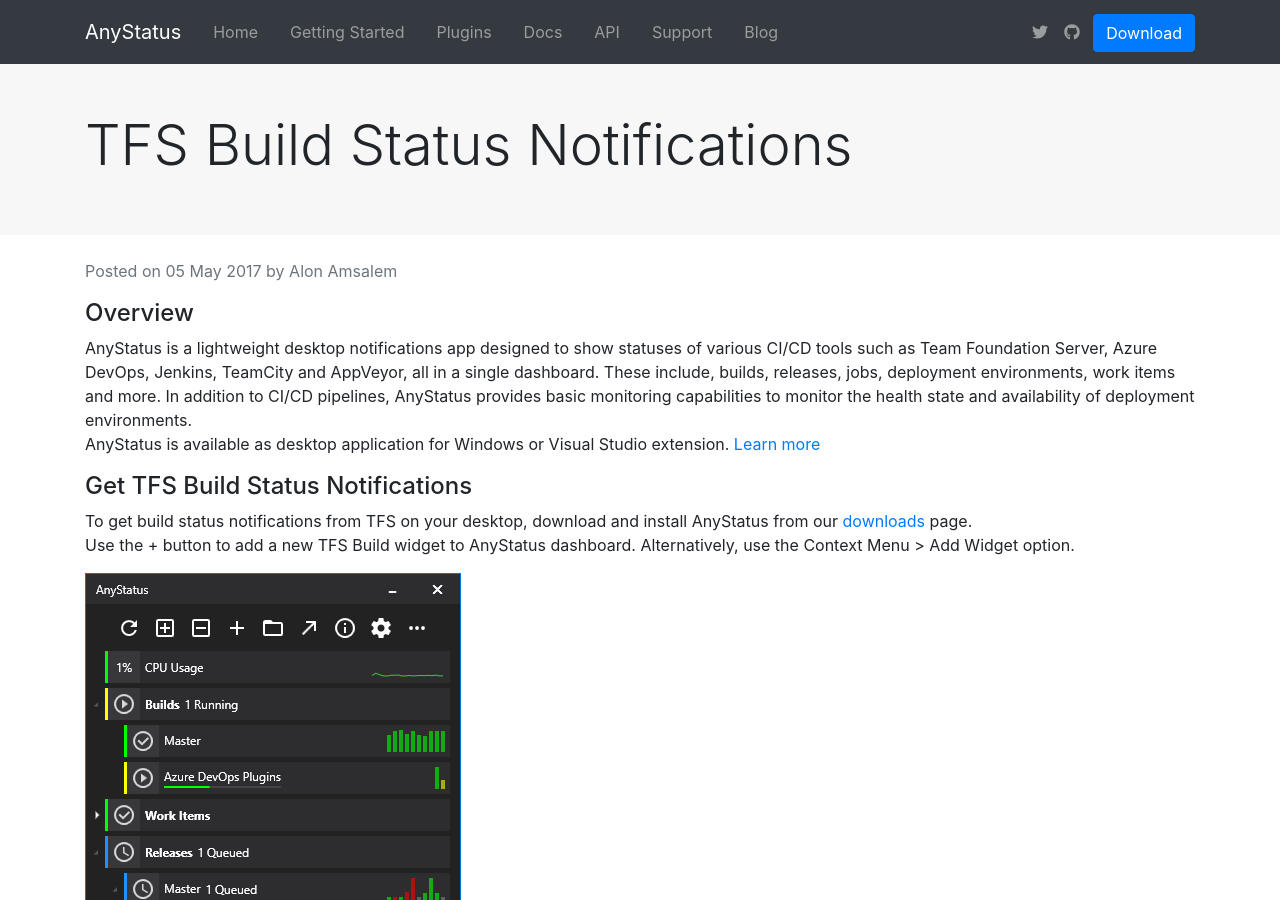
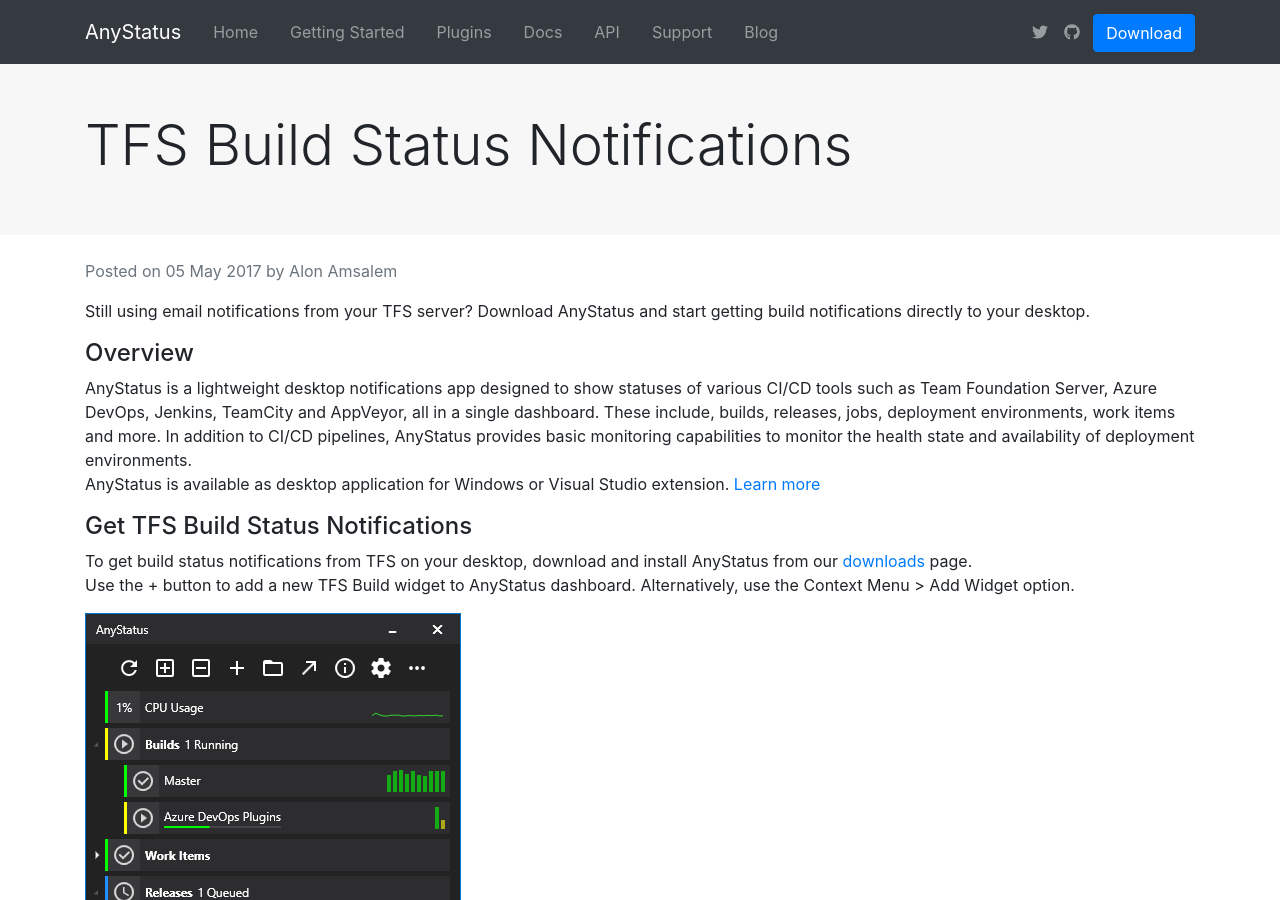
Before and after one commit to AnyStatus/anystatus.github.io, a Jekyll site: the page built from _posts/2017-05-05-tfs-and-vsts-notifications.md, in a window 1280 px wide and 900 px high. Built offline with Jekyll 4.4.1, drawn with Linux system fonts in a browser that asks for light colours; comment, search, counter and statistics services are not loaded.

Commit message:
Mr Hyde was here …

```diff
--- a/_posts/2017-05-05-tfs-and-vsts-notifications.md
+++ b/_posts/2017-05-05-tfs-and-vsts-notifications.md
@@ -5,6 +5,8 @@
 date:   2017-05-05 10:00:00
 author: Alon Amsalem
 ---
+
+Still using email notifications from your TFS server? Download AnyStatus and start getting build notifications directly to your desktop.
 
 #### Overview
 
```
